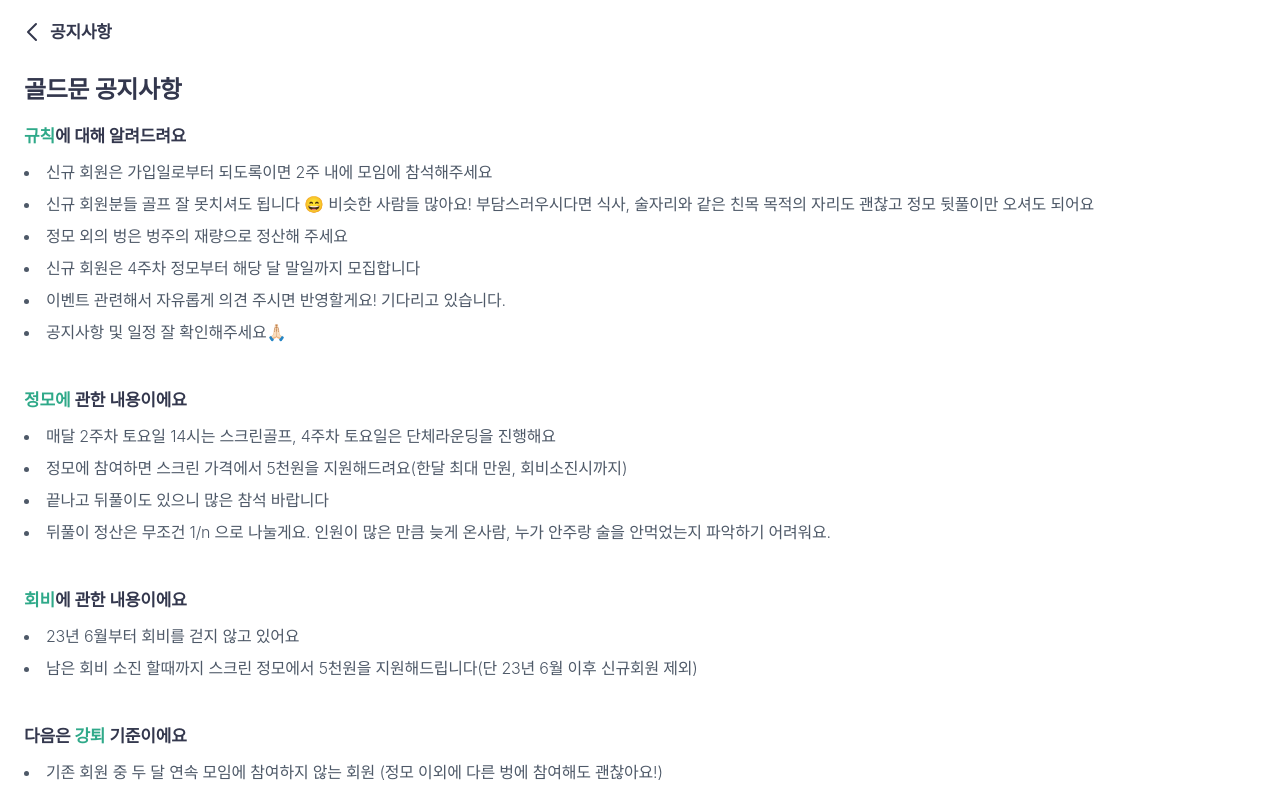
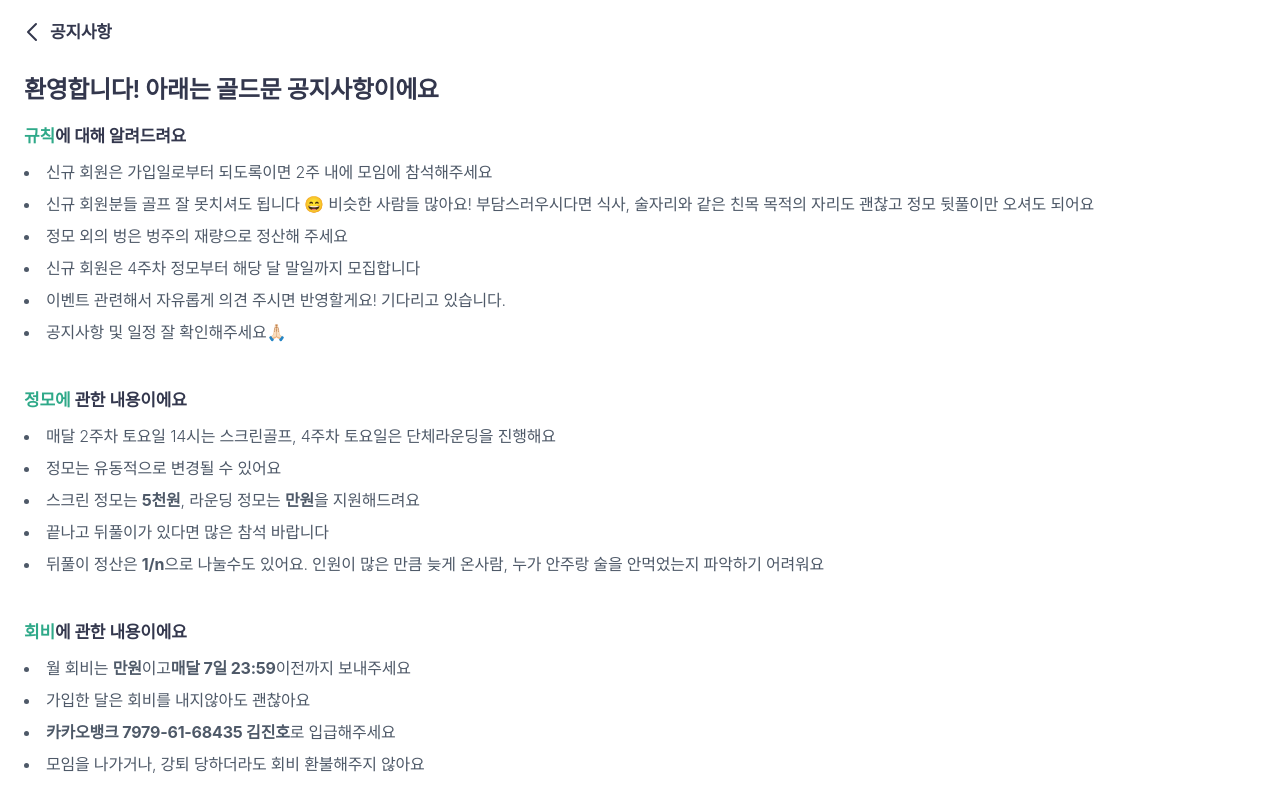
Before and after one commit to jinokiim/goldmoon, a Next.js app: page /main/notice in a window 1280 px wide. Shown: the top 786 px of the page. Built offline with nearby package versions, Linux system fonts and the light colour scheme.

Commit message:
Update notice

```diff
--- a/src/pages/main/notice/index.tsx
+++ b/src/pages/main/notice/index.tsx
@@ -45,7 +45,7 @@ const IndexPage = function () {
           >
             <Box sx={{ height: '100%', px: 1 }}>
               <Box sx={{ my: 2 }}>
-                <Typography variant="h2">골드문 공지사항</Typography>
+                <Typography variant="h2">환영합니다! 아래는 골드문 공지사항이에요</Typography>
               </Box>
               <Box>
                 <MainNotice />
@@ -139,22 +139,39 @@ const MainNotice = () => {
               매달 2주차 토요일 14시는 스크린골프, 4주차 토요일은 단체라운딩을 진행해요
             </Typography>
           </ListItem>
+          <ListItem sx={{ display: 'list-item', p: 0, my: 1 }}>
+            <Typography variant="h7" fontWeight="350" color="#4E5968">
+              정모는 유동적으로 변경될 수 있어요
+            </Typography>
+          </ListItem>
 
           <ListItem sx={{ display: 'list-item', p: 0, my: 1 }}>
             <Typography variant="h7" fontWeight="350" color="#4E5968">
               {/* 정모에 참여하면 스크린 가격에서 5천원을 지원해드려요(한달 최대 만원) */}
-              정모에 참여하면 스크린 가격에서 5천원을 지원해드려요(한달 최대 만원, 회비소진시까지)
+              스크린 정모는{' '}
+              <Box component="span" sx={{ fontWeight: 700 }}>
+                5천원
+              </Box>
+              , 라운딩 정모는{' '}
+              <Box component="span" sx={{ fontWeight: 700 }}>
+                만원
+              </Box>
+              을 지원해드려요
             </Typography>
           </ListItem>
           <ListItem sx={{ display: 'list-item', p: 0, my: 1 }}>
             <Typography variant="h7" fontWeight="350" color="#4E5968">
-              끝나고 뒤풀이도 있으니 많은 참석 바랍니다
+              끝나고 뒤풀이가 있다면 많은 참석 바랍니다
             </Typography>
           </ListItem>
           <ListItem sx={{ display: 'list-item', p: 0, my: 1 }}>
             <Typography variant="h7" fontWeight="350" color="#4E5968">
-              뒤풀이 정산은 무조건 1/n 으로 나눌게요. 인원이 많은 만큼 늦게 온사람, 누가 안주랑 술을
-              안먹었는지 파악하기 어려워요.
+              뒤풀이 정산은{' '}
+              <Box component="span" sx={{ fontWeight: 700 }}>
+                1/n
+              </Box>
+              으로 나눌수도 있어요. 인원이 많은 만큼 늦게 온사람, 누가 안주랑 술을 안먹었는지
+              파악하기 어려워요
             </Typography>
           </ListItem>
         </Box>
@@ -170,14 +187,30 @@ const MainNotice = () => {
           </Typography>
         </Box>
         <Box sx={{ color: '#4E5968' }}>
-          {/* <ListItem sx={{ display: 'list-item', p: 0, my: 1 }}>
+          <ListItem sx={{ display: 'list-item', p: 0, my: 1 }}>
             <Typography variant="h7" fontWeight="350" color="#4E5968">
-              월 회비는 만원이고 매달 7일 23:59이전까지 보내주세요
+              월 회비는{' '}
+              <Box component="span" sx={{ fontWeight: 700 }}>
+                만원
+              </Box>
+              이고
+              <Box component="span" sx={{ fontWeight: 700 }}>
+                매달 7일 23:59
+              </Box>
+              이전까지 보내주세요
             </Typography>
           </ListItem>
           <ListItem sx={{ display: 'list-item', p: 0, my: 1 }}>
             <Typography variant="h7" fontWeight="350" color="#4E5968">
-              79796168435 카카오뱅크 김진호 로 입급해주세요
+              가입한 달은 회비를 내지않아도 괜찮아요
+            </Typography>
+          </ListItem>
+          <ListItem sx={{ display: 'list-item', p: 0, my: 1 }}>
+            <Typography variant="h7" fontWeight="350" color="#4E5968">
+              <Box component="span" sx={{ fontWeight: 700 }}>
+                카카오뱅크 7979-61-68435 김진호
+              </Box>
+              로 입급해주세요
             </Typography>
           </ListItem>
           <ListItem sx={{ display: 'list-item', p: 0, my: 1 }}>
@@ -189,8 +222,8 @@ const MainNotice = () => {
             <Typography variant="h7" fontWeight="350" color="#4E5968">
               총무는 회비 면제에요
             </Typography>
-          </ListItem> */}
-          <ListItem sx={{ display: 'list-item', p: 0, my: 1 }}>
+          </ListItem>
+          {/* <ListItem sx={{ display: 'list-item', p: 0, my: 1 }}>
             <Typography variant="h7" fontWeight="350" color="#4E5968">
               23년 6월부터 회비를 걷지 않고 있어요
             </Typography>
@@ -200,7 +233,7 @@ const MainNotice = () => {
               남은 회비 소진 할때까지 스크린 정모에서 5천원을 지원해드립니다(단 23년 6월 이후
               신규회원 제외)
             </Typography>
-          </ListItem>
+          </ListItem> */}
         </Box>
       </Box>
       {/* 4 */}
@@ -217,15 +250,18 @@ const MainNotice = () => {
         <Box sx={{ color: '#4E5968' }}>
           <ListItem sx={{ display: 'list-item', p: 0, my: 1 }}>
             <Typography variant="h7" fontWeight="350" color="#4E5968">
-              기존 회원 중 두 달 연속 모임에 참여하지 않는 회원 (정모 이외에 다른 벙에 참여해도
-              괜찮아요!)
+              기존 회원 중{' '}
+              <Box component="span" sx={{ fontWeight: 700 }}>
+                두 달 연속
+              </Box>{' '}
+              모임에 참여하지 않는 회원 (정모 이외에 다른 벙에 참여해도 괜찮아요!)
             </Typography>
           </ListItem>
-          <ListItem sx={{ display: 'list-item', p: 0, my: 1 }}>
+          {/* <ListItem sx={{ display: 'list-item', p: 0, my: 1 }}>
             <Typography variant="h7" fontWeight="350" color="#4E5968">
               정모 참석 투표에 참석하지 않은 회원
             </Typography>
-          </ListItem>
+          </ListItem> */}
           {/* <ListItem sx={{ display: 'list-item', p: 0, my: 1 }}>
             <Typography variant="h7" fontWeight="350" color="#4E5968">
               매달 7일까지 회비를 납부하지 않는 회원
@@ -242,6 +278,11 @@ const MainNotice = () => {
               말씀해주세요
             </Typography>
           </ListItem>
+          <ListItem sx={{ display: 'list-item', p: 0, my: 1 }}>
+            <Typography variant="h7" fontWeight="350" color="#4E5968">
+              강퇴는 매달 말일에 진행할 예정이에요
+            </Typography>
+          </ListItem>
         </Box>
       </Box>
     </>
```
